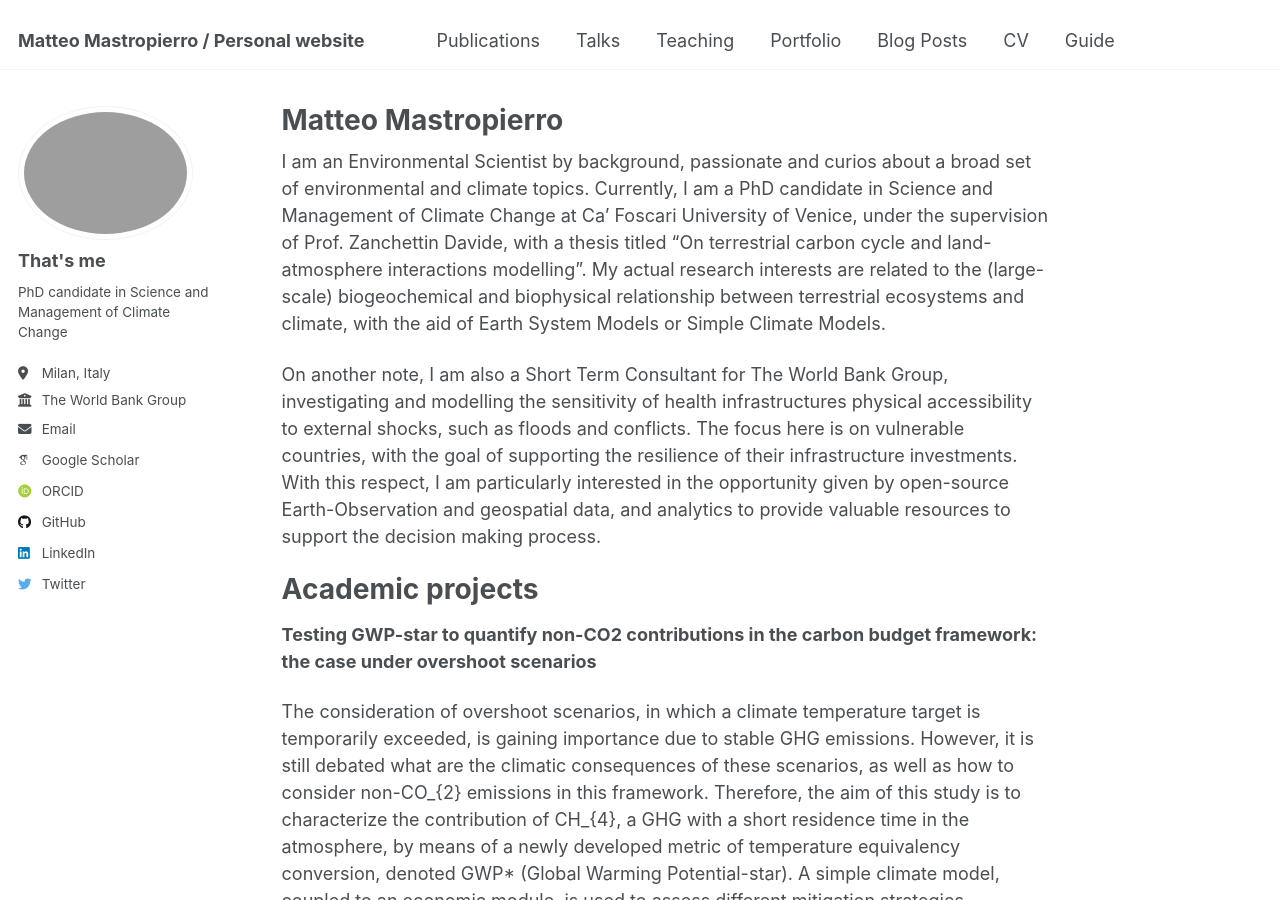
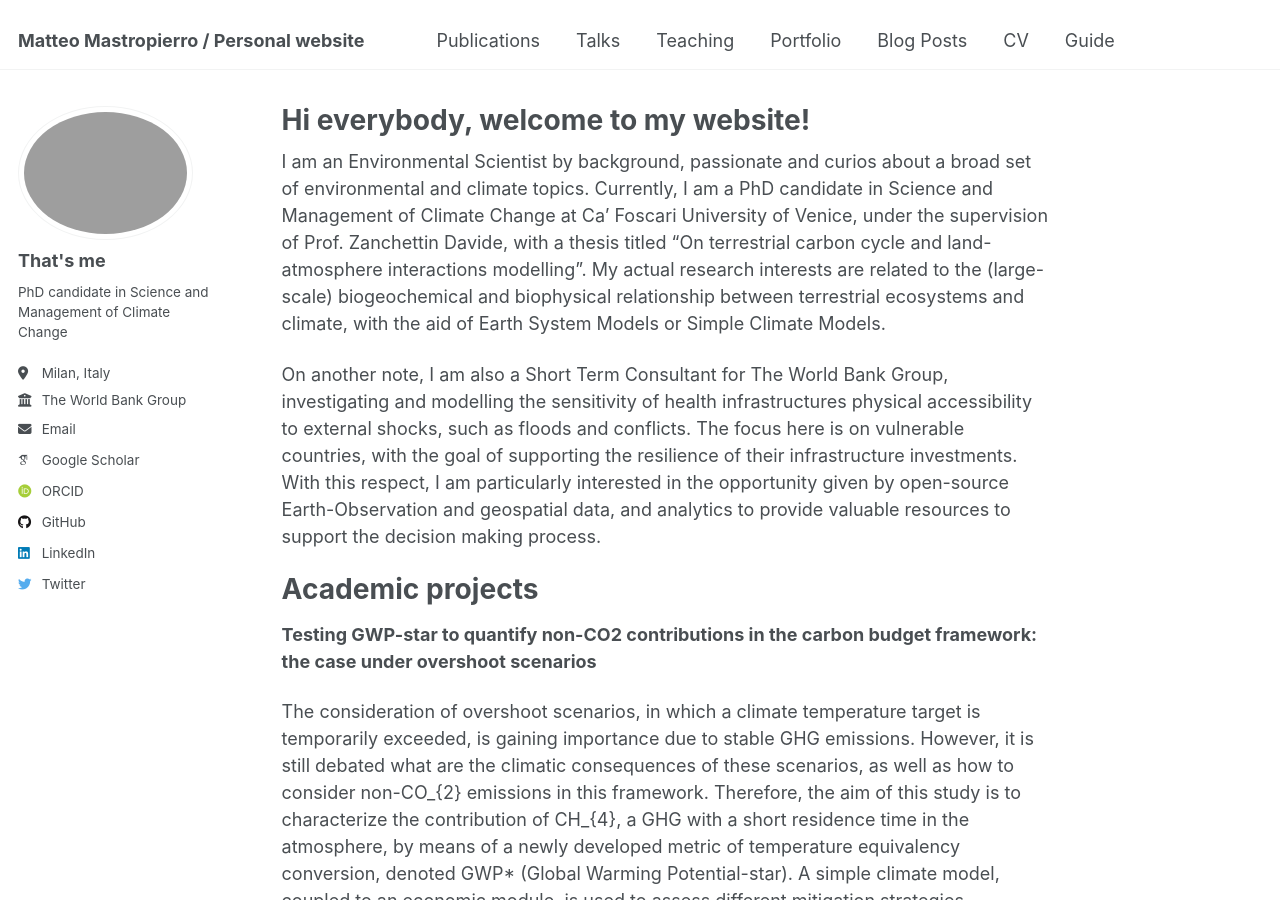
Before and after one commit to Matteo-Mastro/Matteo-Mastro.github.io, a Jekyll site: the page built from _pages/about.md, in a window 1280 px wide and 900 px high. Built offline with Jekyll 4.4.1, drawn with Linux system fonts in a browser that asks for light colours; some web fonts are replaced.

Commit message:
Update about.md

```diff
--- a/_pages/about.md
+++ b/_pages/about.md
@@ -1,6 +1,6 @@
 ---
 permalink: /
-title: "Matteo Mastropierro"
+title: "Hi everybody, welcome to my website!"
 author_profile: true
 redirect_from:
   - /about/
```
